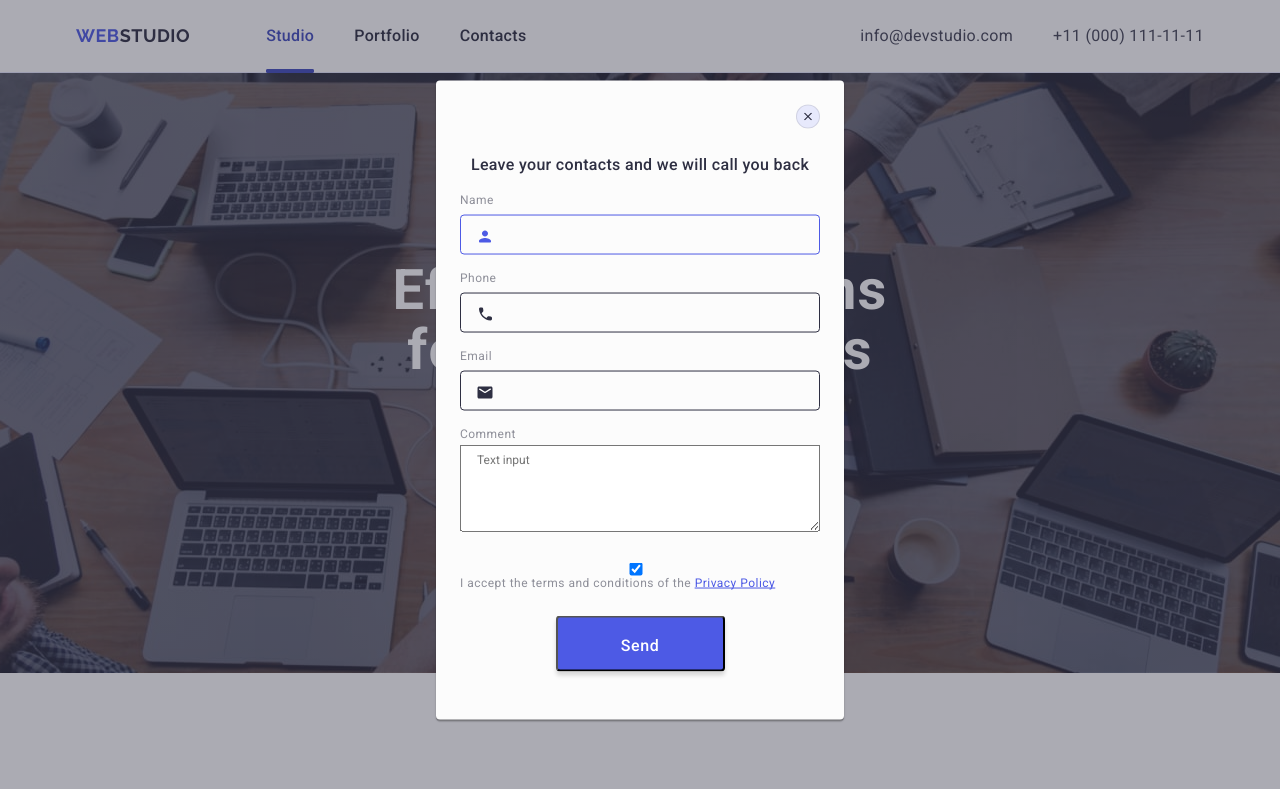
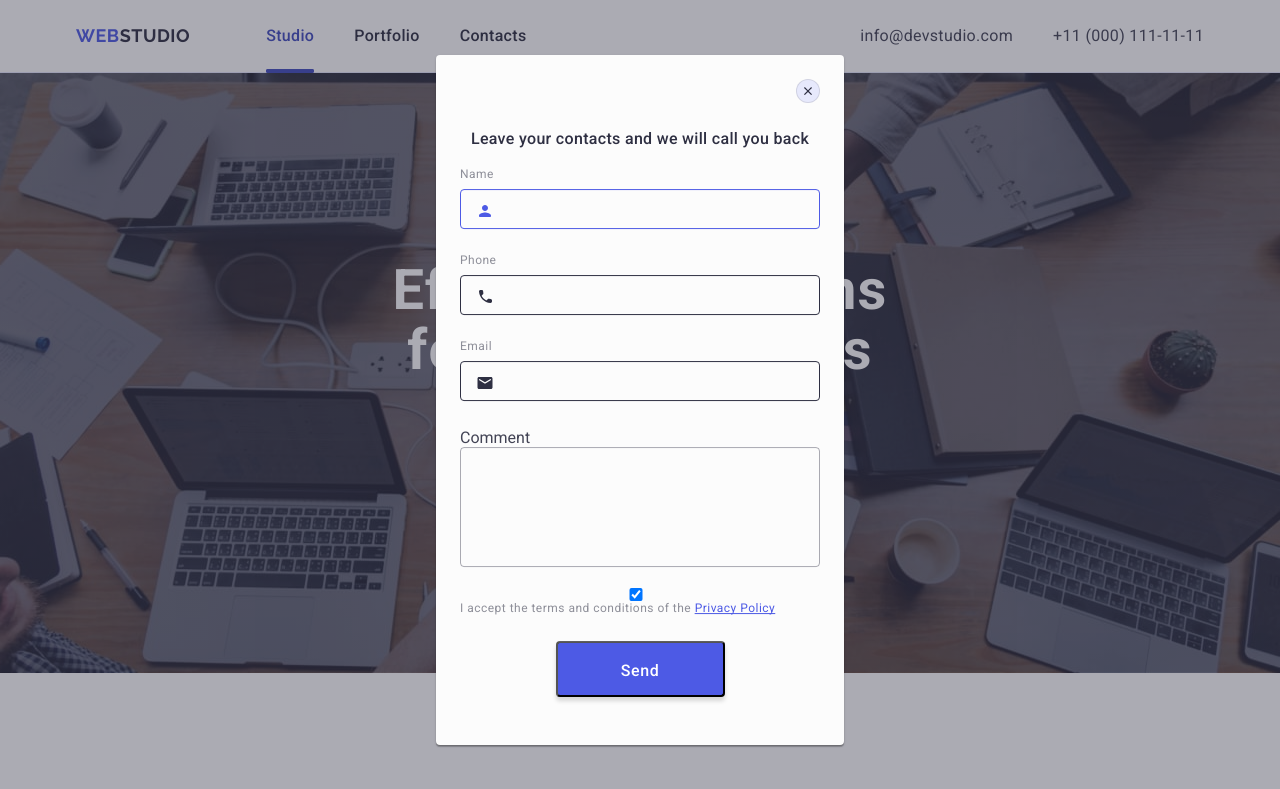
Before and after one commit to KostiukAnton/goit-markup-hw-05, a plain HTML site: page index.html in a window 1280 px wide. Shown: the top 789 px of the page. Drawn offline with nearby package versions, Linux system fonts and the light colour scheme.

Commit message:
bug fixed

```diff
--- a/css/styles.css
+++ b/css/styles.css
@@ -602,7 +602,7 @@ transition: background-color 250ms cubic-bezier(0.4, 0, 0.2, 1);
 }
 
 .modal-label-wraper {
-    margin-bottom: 8px;
+    margin-bottom: 16px;
 }
 
 .input-title {
@@ -610,7 +610,7 @@ transition: background-color 250ms cubic-bezier(0.4, 0, 0.2, 1);
     margin-bottom: 4px;
     font-weight: 400;
     font-size: 12px;
-    line-height: 1.16667;
+    line-height: 1.17;
     letter-spacing: 0.04em;
     color: #8e8f99;
 }
@@ -656,16 +656,24 @@ transition: background-color 250ms cubic-bezier(0.4, 0, 0.2, 1);
 }
 
 .modal-form-textarea {
-    margin-top: 4px;
+    font-size: 12px;
+    line-height: 1.17;
+    letter-spacing: 0.04em;
+    color: rgba(46, 47, 66, 0.4);
     padding: 8px 16px;
-    margin-bottom: 16px;
     width: 100%;
+    height: 120px;
+    border: 1px solid rgba(46, 47, 66, 0.4);
+    border-radius: 4px;
+    background-color: transparent;
+    outline: transparent;
+    resize: none;
+    transition: border-color 250ms cubic-bezier(0.4, 0, 0.2, 1);
 }
 
-/* .checkbox-title {
-    display: flex;
-    align-items: flex-start;
-} */
+.modal-form-textarea:focus {
+    border-color: #4D5AE5;
+}
 
 .checkbox-terms {
     border-radius: 2px;
--- a/index.html
+++ b/index.html
@@ -493,10 +493,11 @@
                         </div>
                 </div>
                 <div class="modal-label-wraper">
-                    <label class="input-title">
-                        Comment
-                        <textarea class="modal-form-textarea" name="Comment" rows="5" placeholder="Text input"></textarea>
+                    <label class="input-title" for="user-comment">
                     </label>
+                    Comment
+                    <textarea class="modal-form-textarea" id="user-comment" name="user-comment" placeholder="Text input">
+                    </textarea>
                 </div>
                     <label class="checkbox-title" for="user-comment">
                         </label>
```
